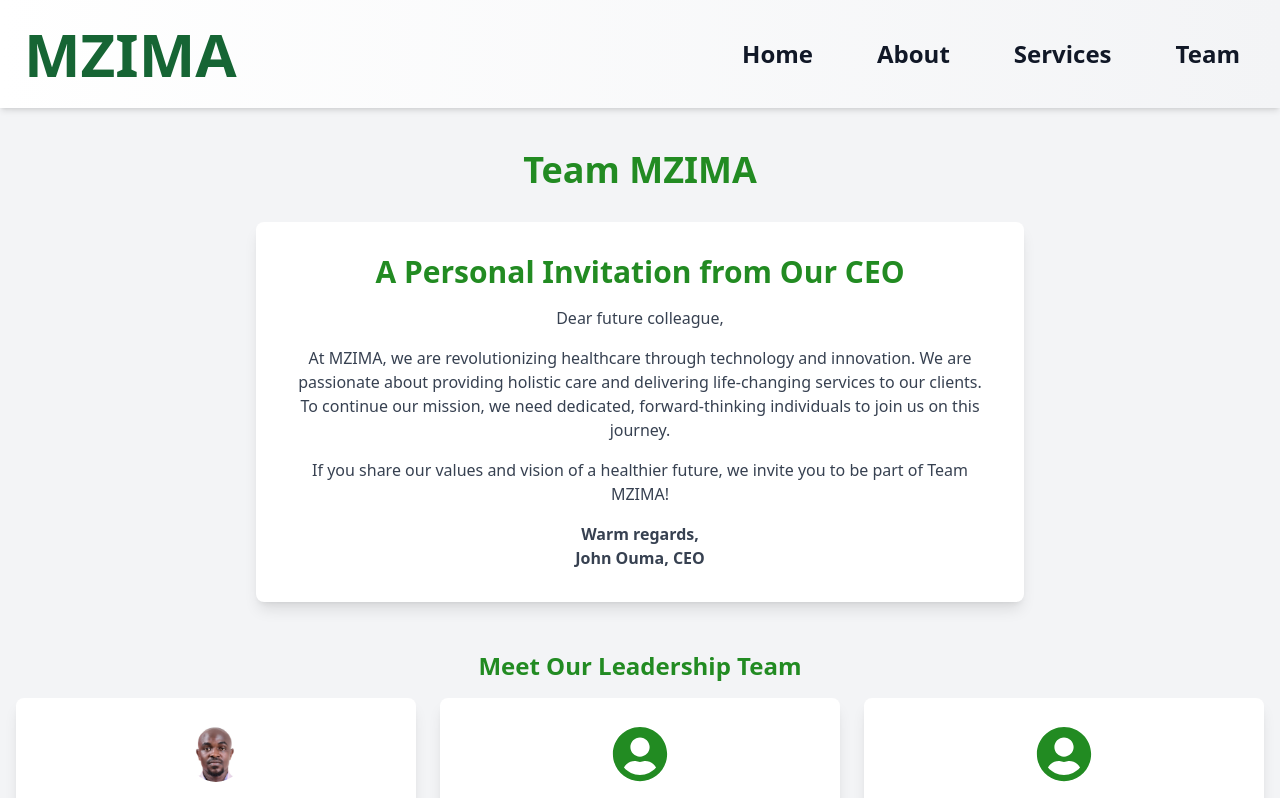
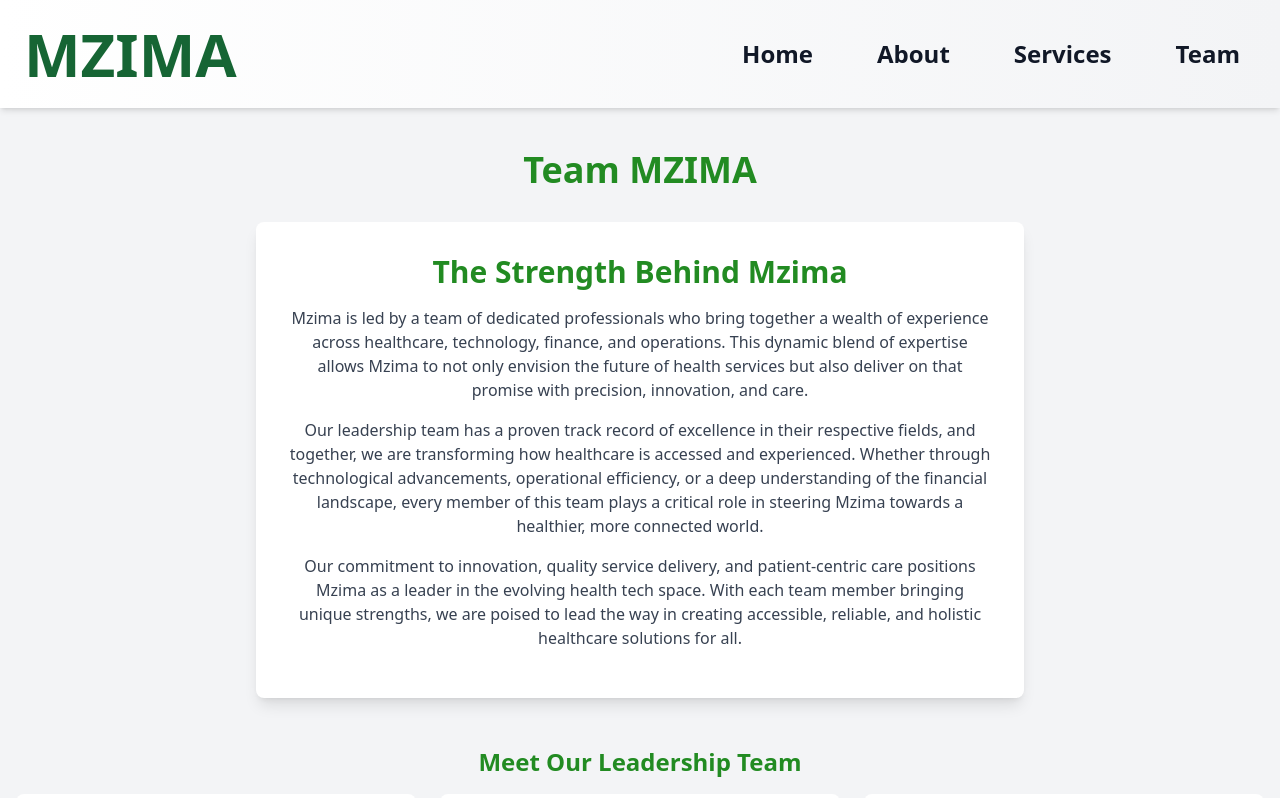
Before and after one commit to OumaArera/migason-power, a React (Create React App) app: page /team in a window 1280 px wide. Shown: the top 798 px of the page. Built offline with nearby package versions, Linux system fonts and the light colour scheme.

Commit message:
feat: add details

```diff
--- a/src/Join.jsx
+++ b/src/Join.jsx
@@ -47,19 +47,18 @@ const Join = () => {
         {/* Title */}
         <h2 className="text-4xl font-bold text-[#228B22] mb-8 text-center">Team MZIMA</h2>
 
-        {/* CEO Invitation */}
+        {/* Team Message */}
         <div className="bg-white p-8 rounded-lg shadow-lg mb-12 max-w-3xl mx-auto">
-          <h3 className="text-3xl font-bold text-[#228B22] mb-4 text-center">A Personal Invitation from Our CEO</h3>
-          <p className="text-gray-700 mb-4">Dear future colleague,</p>
+          <h3 className="text-3xl font-bold text-[#228B22] mb-4 text-center">The Strength Behind Mzima</h3>
           <p className="text-gray-700 mb-4">
-            At MZIMA, we are revolutionizing healthcare through technology and innovation. We are passionate about providing holistic care and delivering life-changing services to our clients.
-            To continue our mission, we need dedicated, forward-thinking individuals to join us on this journey.
+            Mzima is led by a team of dedicated professionals who bring together a wealth of experience across healthcare, technology, finance, and operations. This dynamic blend of expertise allows Mzima to not only envision the future of health services but also deliver on that promise with precision, innovation, and care.
           </p>
           <p className="text-gray-700 mb-4">
-            If you share our values and vision of a healthier future, we invite you to be part of Team MZIMA!
+            Our leadership team has a proven track record of excellence in their respective fields, and together, we are transforming how healthcare is accessed and experienced. Whether through technological advancements, operational efficiency, or a deep understanding of the financial landscape, every member of this team plays a critical role in steering Mzima towards a healthier, more connected world.
           </p>
-          <p className="text-gray-700 font-bold">Warm regards,</p>
-          <p className="text-gray-700 font-bold">John Ouma, CEO</p>
+          <p className="text-gray-700 mb-4">
+            Our commitment to innovation, quality service delivery, and patient-centric care positions Mzima as a leader in the evolving health tech space. With each team member bringing unique strengths, we are poised to lead the way in creating accessible, reliable, and holistic healthcare solutions for all.
+          </p>
         </div>
 
         {/* Leadership Team Section */}
```
